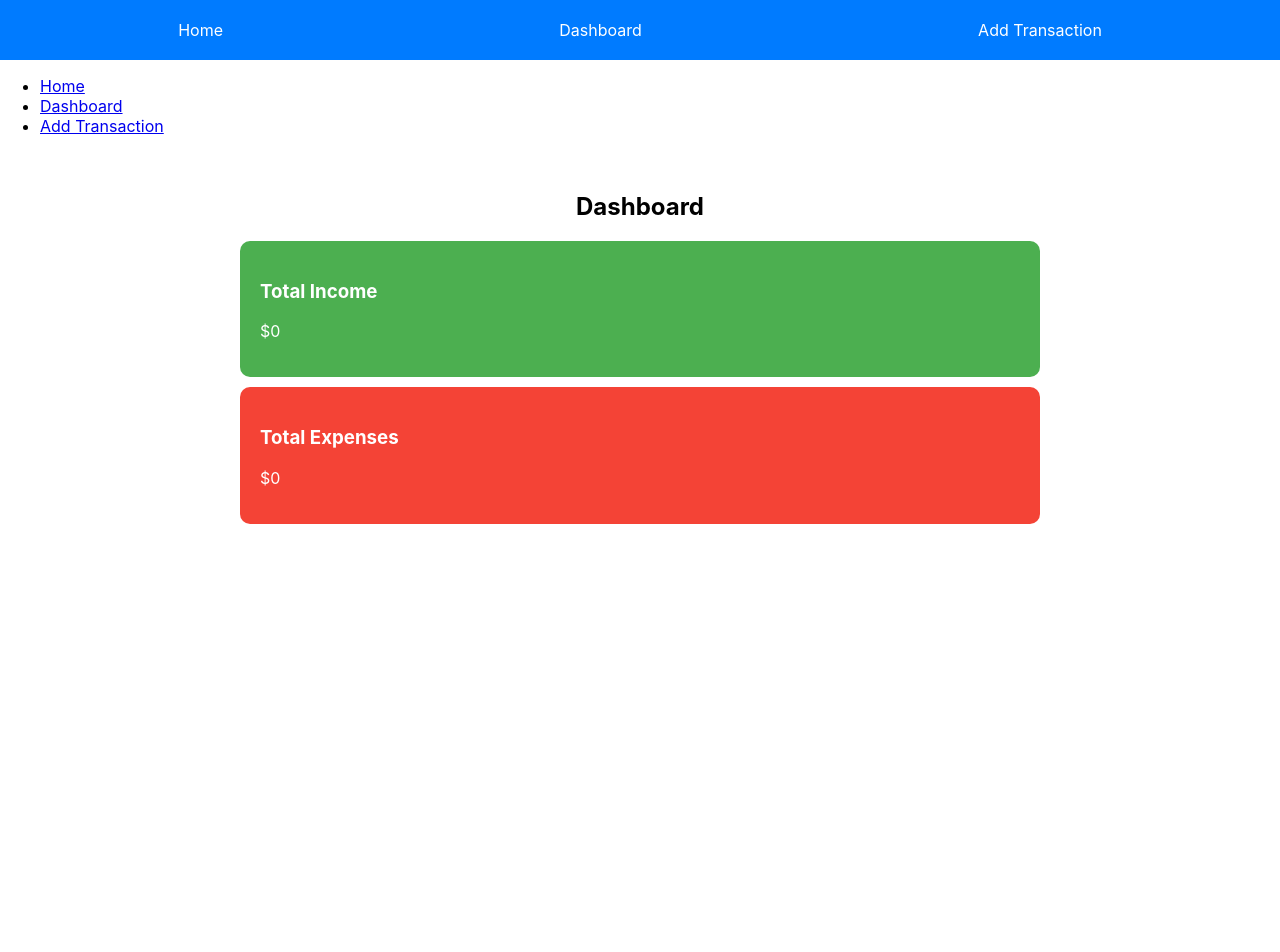
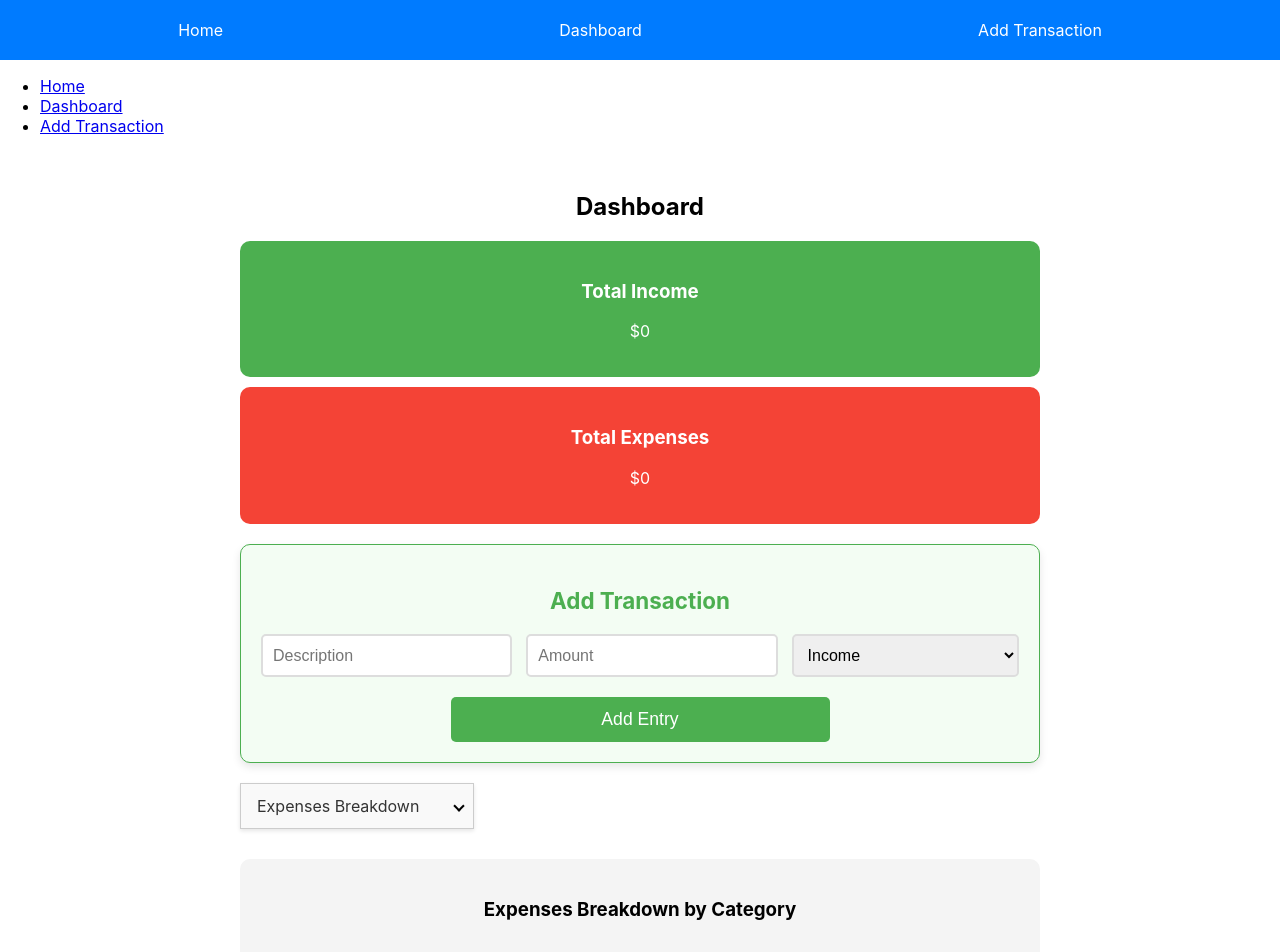
Before and after one commit to zihwoi/sanzen, a React (Create React App) app in the folder sanzen/: page /dashboard in a window 1280 px wide. Shown: the top 952 px of the page. Before the commit the page ends 800 px from the top, so only its background shows below. Built offline with nearby package versions, Linux system fonts and the light colour scheme.

Commit message:
updated charts output for expense and income

```diff
--- a/sanzen/public/index.html
+++ b/sanzen/public/index.html
@@ -24,7 +24,7 @@
       work correctly both with client-side routing and a non-root public URL.
       Learn how to configure a non-root public URL by running `npm run build`.
     -->
-    <title>React App</title>
+    <title>Sanzen React App</title>
   </head>
   <body>
     <noscript>You need to enable JavaScript to run this app.</noscript>
--- a/sanzen/src/components/Dashboard.js
+++ b/sanzen/src/components/Dashboard.js
@@ -1,6 +1,11 @@
-import React, { useContext } from 'react';
+import React, { useContext, useState } from 'react';
 import styled from 'styled-components';
-import { GlobalContext } from '../context/GlobalState'; // Import GlobalContext
+import { GlobalContext } from '../context/GlobalState';
+import { PieChart, Pie, Tooltip, Cell, ResponsiveContainer, Legend } from 'recharts';
+import IncomeForm from './IncomeForm';
+import CustomDropdown from './Dropdown';
+
+const COLORS = ['#003f5c', '#58508d', '#bc5090', '#ff6361', '#ffa600'];
 
 const DashboardContainer = styled.div`
   max-width: 800px;
@@ -14,22 +19,100 @@ const Card = styled.div`
   padding: 20px;
   border-radius: 10px;
   margin: 10px 0;
+  text-align: center;
+`;
+
+const ChartContainer = styled.div`
+  margin-top: 30px;
+  padding: 20px;
+  background-color: #f4f4f4;
+  border-radius: 10px;
 `;
 
 const Dashboard = () => {
-  const { budget } = useContext(GlobalContext); // Get budget data from context
+  const { budget, transactions } = useContext(GlobalContext);
+  const [selectedChart, setSelectedChart] = useState('expenses'); // Default to expenses chart
+
+  // Ensure transactions is an array
+  const safeTransactions = transactions || []; // If transactions is undefined, default to an empty array
+
+  // Filter and map incomes
+  const incomeData = safeTransactions
+    .filter(transaction => transaction.type === 'income')
+    .map((income) => ({
+      name: income.description,
+      value: income.amount
+    }));
+
+  const totalIncome = incomeData.reduce((acc, item) => acc + item.value, 0);
+
+  // Filter and map expenses
+  const expenseData = safeTransactions
+    .filter(transaction => transaction.type === 'expense')
+    .map((expense) => ({
+      name: expense.description,
+      value: expense.amount
+    }));
+
+  const totalExpenses = expenseData.reduce((acc, item) => acc + item.value, 0);
+
+  // Define options for dropdown
+  const options = [
+    { value: 'expenses', label: 'Expenses Breakdown' },
+    { value: 'income', label: 'Income Breakdown' },
+  ];
 
   return (
     <DashboardContainer>
       <h2 style={{ textAlign: 'center' }}>Dashboard</h2>
+
+      {/* Total Income Card */}
       <Card type="income">
         <h3>Total Income</h3>
         <p>${budget.totalIncome}</p>
       </Card>
+
+      {/* Total Expenses Card */}
       <Card type="expense">
         <h3>Total Expenses</h3>
         <p>${budget.totalExpenses}</p>
       </Card>
+
+      <IncomeForm /> {/* Render the IncomeForm here */}
+
+      {/* Custom Dropdown for chart selection */}
+      <CustomDropdown
+        options={options}
+        selectedValue={selectedChart}
+        onChange={setSelectedChart}
+      />
+
+      {/* Chart Container */}
+      <ChartContainer>
+        <h3 style={{ textAlign: 'center' }}>
+          {selectedChart === 'expenses' ? 'Expenses Breakdown by Category' : 'Income Breakdown by Category'}
+        </h3>
+        <ResponsiveContainer width="100%" height={400}>
+          <PieChart>
+            <Pie
+              data={selectedChart === 'expenses' ? expenseData : incomeData}
+              dataKey="value"
+              nameKey="name"
+              cx="50%"
+              cy="50%"
+              outerRadius={120}
+              label={({ name, value }) => `${name}: $${value} (${((value / (selectedChart === 'expenses' ? totalExpenses : totalIncome)) * 100).toFixed(1)}%)`}
+              labelLine={false}
+            >
+              {(selectedChart === 'expenses' ? expenseData : incomeData).map((entry, index) => (
+                <Cell key={`cell-${index}`} fill={COLORS[index % COLORS.length]} />
+              ))}
+            </Pie>
+            <Tooltip formatter={(value) => [`$${value}`, selectedChart === 'expenses' ? 'Expenses' : 'Income']} />
+            <Legend verticalAlign="bottom" height={36} />
+          </PieChart>
+        </ResponsiveContainer>
+      </ChartContainer>
     </DashboardContainer>
   );
 };
--- /dev/null
+++ b/sanzen/src/components/Dropdown.js
@@ -0,0 +1,98 @@
+// Dropdown.js
+import React, { useState } from 'react';
+import styled from 'styled-components';
+
+// Styled component for the dropdown button
+const DropdownButton = styled.div`
+  margin: 20px 0;
+  padding: 12px 16px;
+  font-size: 1em;
+  border: 1px solid #ccc; /* Softer light gray border */
+  border-radius: 0; /* Remove border radius */
+  background-color: #f9f9f9; /* Light gray background */
+  color: #333; /* Darker text color */
+  cursor: pointer;
+  box-shadow: 0 2px 4px rgba(0, 0, 0, 0.1);
+  transition: all 0.3s ease;
+  position: relative;
+  width: 200px; /* Set a fixed width for the dropdown */
+`;
+
+// Styled component for the dropdown icon
+const DropdownIcon = styled.span`
+  position: absolute;
+  right: 10px; /* Position it towards the right */
+  top: 40%; /* Center it vertically */
+  transform: translateY(-50%); /* Adjust vertical alignment */
+  border: solid black; /* Arrow color */
+  border-width: 0 2px 2px 0; /* Make it an arrow */
+  display: inline-block;
+  padding: 3px;
+  transform: rotate(45deg); /* Rotate to make it an arrow */
+`;
+
+// Styled component for options container
+const OptionsContainer = styled.div`
+  position: absolute;
+  top: 100%;
+  left: 0;
+  right: 0;
+  background-color: #fff;
+  border: 1px solid #ccc;
+  border-radius: 0;
+  box-shadow: 0 4px 8px rgba(0, 0, 0, 0.1);
+  z-index: 1;
+  max-height: 200px;
+  overflow-y: auto;
+  width: 200px; /* Match the width of the dropdown button */
+`;
+
+// Styled component for individual options
+const Option = styled.div`
+  padding: 10px 16px;
+  color: black;
+  cursor: pointer;
+  transition: background-color 0.2s;
+
+  &:hover {
+    background-color: #eaeaea; /* Light gray background on hover */
+  }
+`;
+
+// Dropdown component
+const CustomDropdown = ({ options, selectedValue, onChange }) => {
+  const [isOpen, setIsOpen] = useState(false);
+
+  const toggleDropdown = () => {
+    setIsOpen(!isOpen);
+  };
+
+  const handleOptionClick = (option) => {
+    onChange(option.value);
+    setIsOpen(false); // Close the dropdown after selection
+  };
+
+  // Get the current label for the selected value
+  const selectedLabel = options.find(option => option.value === selectedValue)?.label || "Select an option";
+
+  return (
+    <div style={{ position: 'relative' }}>
+      <DropdownButton onClick={toggleDropdown}>
+        {selectedLabel} {/* Display selected value dynamically */}
+        <DropdownIcon /> {/* Dropdown icon */}
+      </DropdownButton>
+
+      {isOpen && (
+        <OptionsContainer>
+          {options.map((option, index) => (
+            <Option key={index} onClick={() => handleOptionClick(option)}>
+              {option.label}
+            </Option>
+          ))}
+        </OptionsContainer>
+      )}
+    </div>
+  );
+};
+
+export default CustomDropdown;
--- a/sanzen/src/components/IncomeForm.js
+++ b/sanzen/src/components/IncomeForm.js
@@ -1,36 +1,135 @@
-// src/components/IncomeForm.js
-import React, { useState } from 'react';
+import React, { useState, useContext } from 'react';
+import styled from 'styled-components'; // Using styled-components for styling
+import { GlobalContext } from '../context/GlobalState'; // Import the global context
 
-const IncomeForm = ({ addIncome }) => {
+// Styled-components for the form styling
+const FormContainer = styled.form`
+  background-color: #f3fdf3;
+  border: 1px solid #4caf50;
+  border-radius: 10px;
+  padding: 20px;
+  margin: 20px 0;
+  box-shadow: 0 4px 8px rgba(0, 0, 0, 0.1);
+  max-width: 800px;  /* Make the form wider for horizontal layout */
+  display: flex;
+  flex-direction: column;
+  align-items: center;
+`;
+
+const FormTitle = styled.h3`
+  color: #4caf50;
+  margin-bottom: 20px;
+  font-size: 1.4em;
+`;
+
+// Horizontal layout for input fields
+const InputRow = styled.div`
+  display: flex;
+  width: 100%;
+  justify-content: space-between;  /* Align fields horizontally */
+  margin-bottom: 20px;  /* Add spacing between row and button */
+`;
+
+const InputField = styled.input`
+  width: 30%;  /* Make each input field occupy 30% of the width */
+  padding: 10px;
+  border: 2px solid #ddd;
+  border-radius: 5px;
+  transition: border 0.3s ease;
+  font-size: 1em;
+
+  &:focus {
+    border-color: #4caf50;
+    outline: none;
+  }
+`;
+
+// Styled select dropdown for category
+const SelectField = styled.select`
+  width: 30%;
+  padding: 10px;
+  border: 2px solid #ddd;
+  border-radius: 5px;
+  font-size: 1em;
+
+  &:focus {
+    border-color: #4caf50;
+    outline: none;
+  }
+`;
+
+const SubmitButton = styled.button`
+  width: 50%;  /* Make the button take half the width of the form */
+  padding: 12px;
+  background-color: #4caf50;
+  color: white;
+  border: none;
+  border-radius: 5px;
+  font-size: 1.1em;
+  cursor: pointer;
+  transition: background-color 0.3s ease, transform 0.2s ease;
+
+  &:hover {
+    background-color: #45a049;
+    transform: translateY(-2px);
+  }
+`;
+
+const IncomeForm = () => {
+  const { addTransaction } = useContext(GlobalContext); // We will use a generic addTransaction function
   const [description, setDescription] = useState('');
   const [amount, setAmount] = useState('');
+  const [category, setCategory] = useState('Income'); // New state for category
 
   const handleSubmit = (e) => {
     e.preventDefault();
-    addIncome({ description, amount: parseFloat(amount) });
+
+    // Add the transaction (either Income or Expense) through the global state action
+    const newTransaction = {
+      description,
+      amount: parseFloat(amount), // Ensure amount is a float
+      type: category === 'Income' ? 'income' : 'expense', // Set type based on category
+    };
+
+    addTransaction(newTransaction); // Add transaction to global state
+
+    // Clear the form
     setDescription('');
     setAmount('');
+    setCategory('Income');
   };
 
   return (
-    <form onSubmit={handleSubmit} className="income-form">
-      <h3>Add Income</h3>
-      <input
+    <FormContainer onSubmit={handleSubmit}>
+      <FormTitle>Add Transaction</FormTitle> {/* Updated title for clarity */}
+      {/* Align fields horizontally */}
+      <InputRow>
+        <InputField
           type="text"
-        placeholder="Income Description"
+          placeholder="Description"
           value={description}
           onChange={(e) => setDescription(e.target.value)}
           required
         />
-      <input
+        <InputField
           type="number"
           placeholder="Amount"
           value={amount}
           onChange={(e) => setAmount(e.target.value)}
           required
         />
-      <button type="submit">Add Income</button>
-    </form>
+
+        <SelectField
+          value={category}
+          onChange={(e) => setCategory(e.target.value)}
+          required
+        >
+          <option value="Income">Income</option>
+          <option value="Expense">Expense</option>
+        </SelectField>
+      </InputRow>
+      <SubmitButton type="submit">Add Entry</SubmitButton>
+    </FormContainer>
   );
 };
 
--- a/sanzen/src/context/AppReducer.js
+++ b/sanzen/src/context/AppReducer.js
@@ -1,28 +1,23 @@
-// AppReducer.js
-
 const appReducer = (state, action) => {
     switch (action.type) {
-        case 'ADD_INCOME':
-            const updatedIncomes = [...state.incomes, action.payload];
-            const totalIncome = updatedIncomes.reduce((acc, income) => acc + income.amount, 0);
+        case 'ADD_TRANSACTION':
+            const updatedTransactions = [...state.transactions, action.payload];
+
+            // Calculate total income and expenses
+            const totalIncome = updatedTransactions
+                .filter(transaction => transaction.type === 'income')
+                .reduce((acc, income) => acc + income.amount, 0);
+
+            const totalExpenses = updatedTransactions
+                .filter(transaction => transaction.type === 'expense')
+                .reduce((acc, expense) => acc + expense.amount, 0);
 
             return {
                 ...state,
-                incomes: updatedIncomes,
+                transactions: updatedTransactions,
                 budget: {
                     ...state.budget,
-                    totalIncome
-                }
-            };
-        case 'ADD_EXPENSE':
-            const updatedExpenses = [...state.expenses, action.payload];
-            const totalExpenses = updatedExpenses.reduce((acc, expense) => acc + expense.amount, 0);
-
-            return {
-                ...state,
-                expenses: updatedExpenses,
-                budget: {
-                    ...state.budget,
+                    totalIncome,
                     totalExpenses
                 }
             };
```
Also changed, not shown: sanzen/src/context/GlobalState.js (+8 -20 lines). Lines whose indentation alone changed are shown as unchanged.
